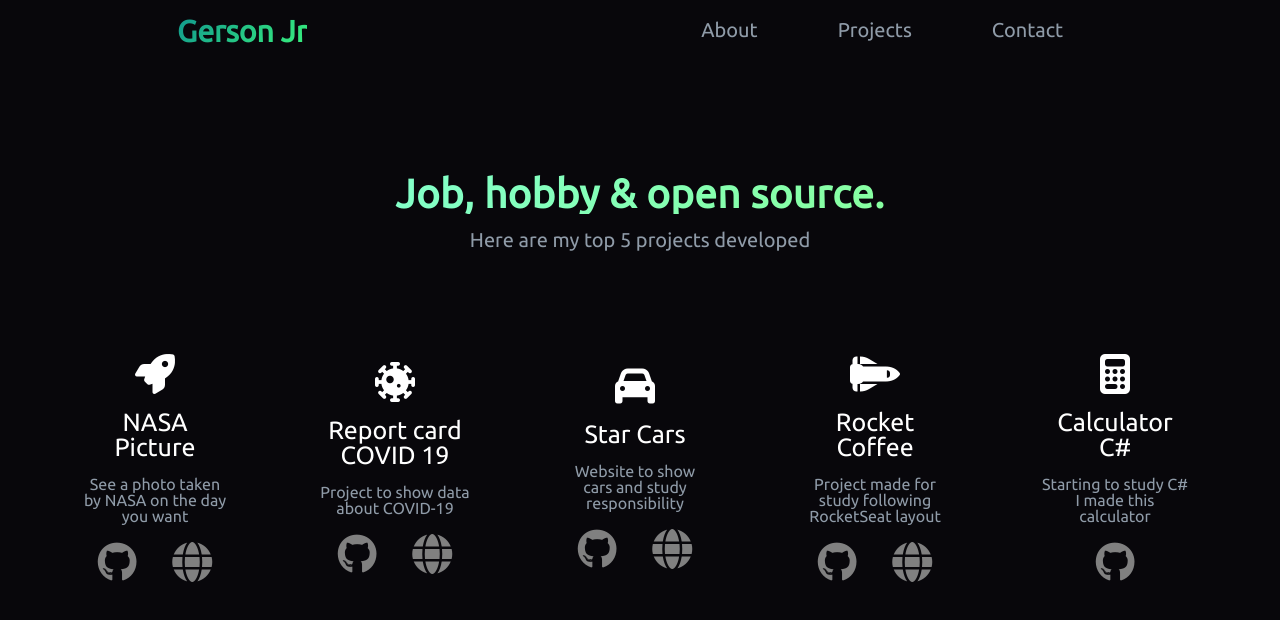
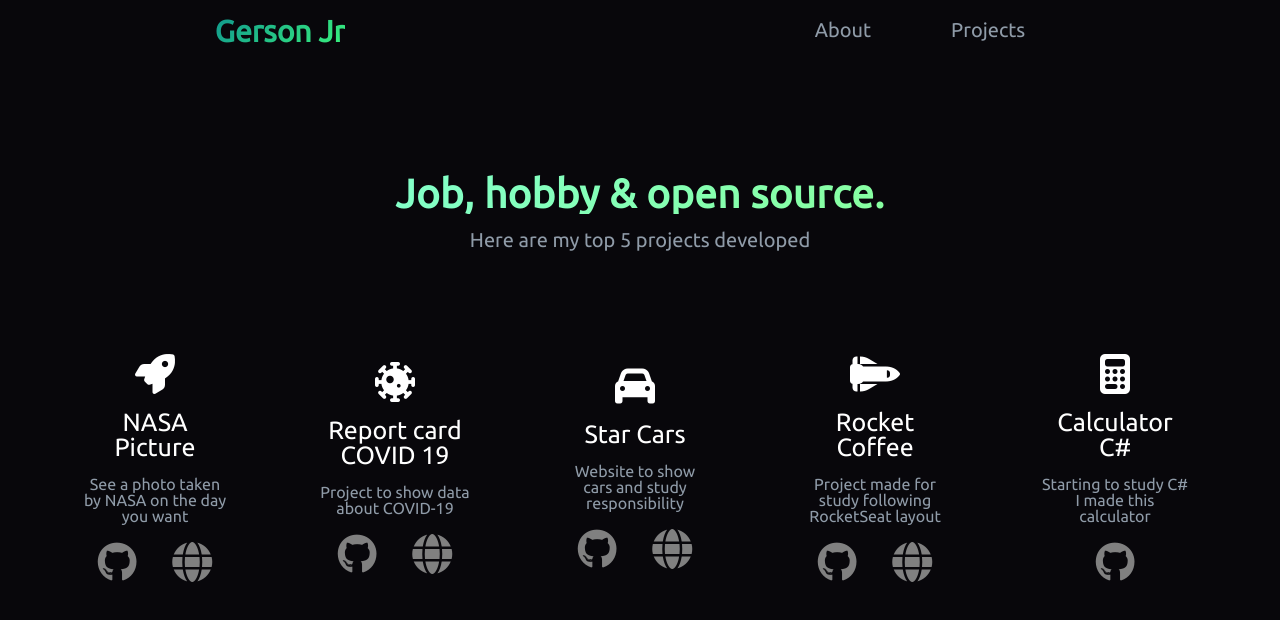
Before and after one commit to GersonJuniorr/PortfolioGerson, an Angular app: page /projects in a window 1280 px wide. Shown: the top 620 px of the page. Built offline with nearby package versions, Linux system fonts and the light colour scheme.

Commit message:
remove contact

```diff
--- a/src/app/app.component.html
+++ b/src/app/app.component.html
@@ -4,7 +4,6 @@
     <ul>
       <li><a href="/about">About</a></li>
       <li><a href="/projects">Projects</a></li>
-      <li><a href="">Contact</a></li>
     </ul>
   </nav>
 </header>
--- a/src/app/pages/project/components/project/project.component.html
+++ b/src/app/pages/project/components/project/project.component.html
@@ -63,6 +63,5 @@
         <button class="btn-view-git"><a target="_blank" href="https://github.com/GersonJuniorr/calculadoraCSharp"><i class="fa-brands fa-github"></i></a></button>
       </div>
     </div>
-
   </div>
 </div>
```
